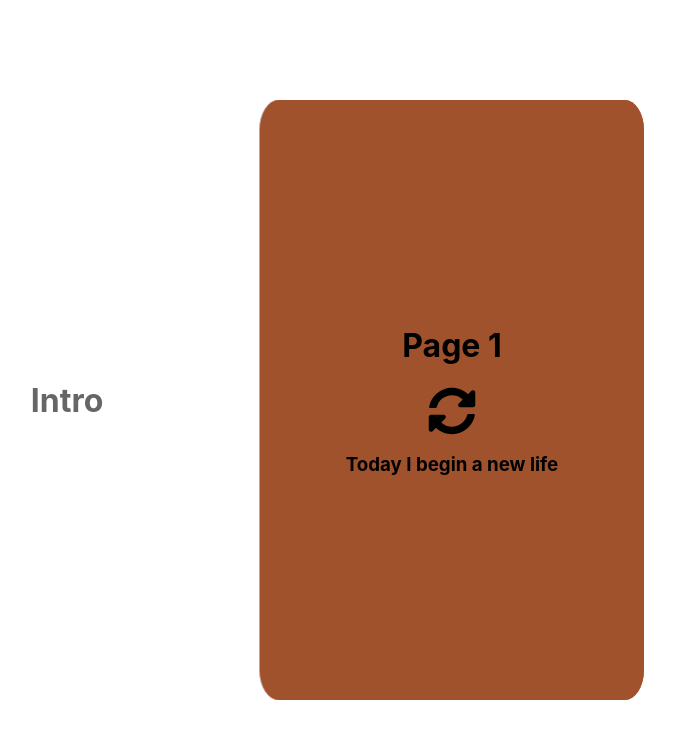
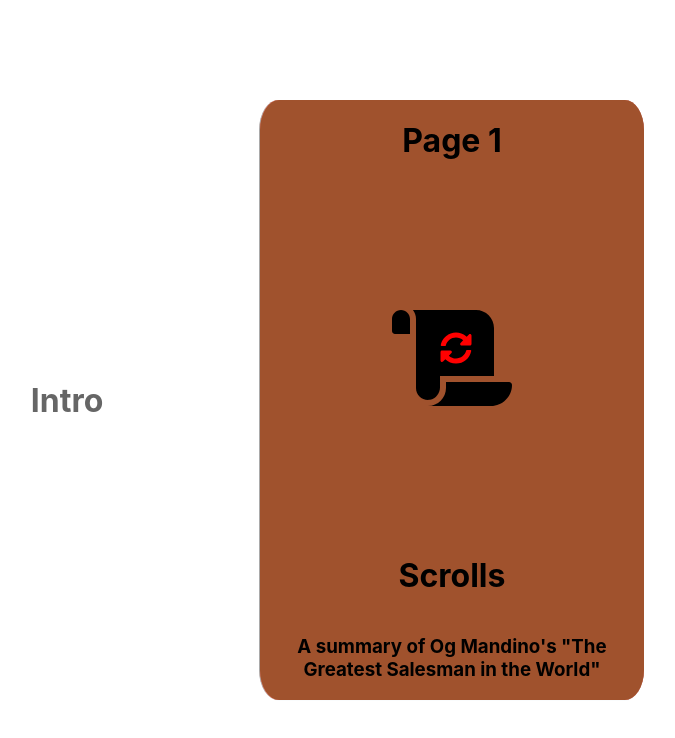
Before and after one commit to cubasve/Scrolls, a React (Create React App) app: page / in a window 1280 px wide. Shown: the top 738 px of the page, without its empty margins (381-1056 px from the left). Built offline with nearby package versions, Linux system fonts and the light colour scheme.

Commit message:
Layer font-awesome icons for page 1

```diff
--- a/src/App.css
+++ b/src/App.css
@@ -98,3 +98,10 @@
   border-radius: 5%;
   padding: 20px;
 }
+
+.icon {
+  text-align: center;
+  display: flex;
+  align-items: center;
+  justify-content: center;
+}
--- a/src/App.js
+++ b/src/App.js
@@ -5,6 +5,7 @@
 
 import { FontAwesomeIcon } from '@fortawesome/react-fontawesome';
 import {
+  faScroll,
   faSyncAlt,
   faHeart,
   faFistRaised,
@@ -14,7 +15,8 @@
   faGrinTears,
   faChartLine,
   faRunning,
-  faBrain } from '@fortawesome/free-solid-svg-icons';
+  faBrain,
+  } from '@fortawesome/free-solid-svg-icons';
 
 export default function App() {
 
@@ -46,34 +48,37 @@
   }, []);
 
   return (
-    // <div>
-
-    //   <main>
     <main id="book-animation">
       <div className="scroll book">
         <h1>Intro</h1>
+        {/* <h3>Scroll to read the book</h3> */}
       </div>
 
-          <div className="book" />
+      {/* <div className="book" /> */}
 
       <div className="book" id="book">
 
         {/* 1st Set */}
         {/* <div className="page book cover front book-page"> */}
-            <div className="page book cover book-page">
+        <div className="page book cover front book-page">
           <div className="page half front">
             <div className="content">
               <h1>Page 1</h1>
-                  <FontAwesomeIcon icon={faSyncAlt} size="3x" />
-                  <h3>Today I begin a new life</h3>
+              <span className="fa-layers fa-fw content">
+                <FontAwesomeIcon icon={faScroll} size="6x" />
+                <FontAwesomeIcon icon={faSyncAlt} size="2x" color="red" transform="right-2 up-5" />
+              </span>
+              <h1>Scrolls</h1>
+              <h3>A summary of Og Mandino's "The Greatest Salesman in the World"</h3>
+
             </div>
           </div>
 
           <div className="page half back">
             <div className="content">
               <h1>Page 2</h1>
-                  <FontAwesomeIcon icon={faHeart} size="3x" />
-                  <h3>I will greet this day with love in my heart</h3>
+              <FontAwesomeIcon icon={faSyncAlt} size="3x" />
+              <h3>Today I begin a new life</h3>
             </div>
           </div>
         </div>
@@ -83,16 +88,16 @@
           <div className="page half front">
             <div className="content">
               <h1>Page 3</h1>
-                  <FontAwesomeIcon icon={faFistRaised} size="3x" />
-                  <h3>I will persist until I succeed</h3>
+              <FontAwesomeIcon icon={faHeart} size="3x" />
+              <h3>I will greet this day with love in my heart</h3>
             </div>
           </div>
 
           <div className="page half back">
             <div className="content">
               <h1>Page 4</h1>
-                  <FontAwesomeIcon icon={faPaw} size="3x" />
-                  <h3>I am nature's greatest miracle</h3>
+              <FontAwesomeIcon icon={faFistRaised} size="3x" />
+              <h3>I will persist until I succeed</h3>
             </div>
           </div>
         </div>
@@ -102,16 +107,16 @@
           <div className="page half front">
             <div className="content">
               <h1>Page 5</h1>
-                  <FontAwesomeIcon icon={faClock} size="3x" />
-                  <h3>I will live this day as if it is my last</h3>
+              <FontAwesomeIcon icon={faPaw} size="3x" />
+              <h3>I am nature's greatest miracle</h3>
             </div>
           </div>
 
           <div className="page half back">
             <div className="content">
               <h1>Page 6</h1>
-                  <FontAwesomeIcon icon={faSmile} size="3x" />
-                  <h3>I will be the master of my emotions</h3>
+              <FontAwesomeIcon icon={faClock} size="3x" />
+              <h3>I will live this day as if it is my last</h3>
             </div>
           </div>
         </div>
@@ -121,16 +126,16 @@
           <div className="page half front">
             <div className="content">
               <h1>Page 7</h1>
-                  <FontAwesomeIcon icon={faGrinTears} size="3x" />
-                  <h3>I will laugh at the world</h3>
+              <FontAwesomeIcon icon={faSmile} size="3x" />
+              <h3>I will be the master of my emotions</h3>
             </div>
           </div>
 
           <div className="page half back">
             <div className="content">
               <h1>Page 8</h1>
-                  <FontAwesomeIcon icon={faChartLine} size="3x" />
-                  <h3>I will multiply my value a hundredfold</h3>
+              <FontAwesomeIcon icon={faGrinTears} size="3x" />
+              <h3>I will laugh at the world</h3>
             </div>
           </div>
         </div>
@@ -140,16 +145,16 @@
           <div className="page half front">
             <div className="content">
               <h1>Page 9</h1>
-                  <FontAwesomeIcon icon={faRunning} size="3x" />
-                  <h3>I will act now</h3>
+              <FontAwesomeIcon icon={faChartLine} size="3x" />
+              <h3>I will multiply my value a hundredfold</h3>
             </div>
           </div>
 
           <div className="page half back">
             <div className="content">
               <h1>Page 10</h1>
-                  <FontAwesomeIcon icon={faBrain} size="3x" />
-                  <h3>Guidance</h3>
+              <FontAwesomeIcon icon={faRunning} size="3x" />
+              <h3>I will act now</h3>
             </div>
           </div>
         </div>
@@ -159,6 +164,8 @@
           <div className="page half front">
             <div className="content">
               <h1>Page 11</h1>
+              <FontAwesomeIcon icon={faBrain} size="3x" />
+              <h3>Guidance</h3>
             </div>
           </div>
 
@@ -194,7 +201,5 @@
 
       </div>
     </main>
-    //   </main>
-    // </div>
   );
 }
```
Also changed, not shown: 1 other file (tests, documents, lock files or other folders). Lines whose indentation alone changed are shown as unchanged.
